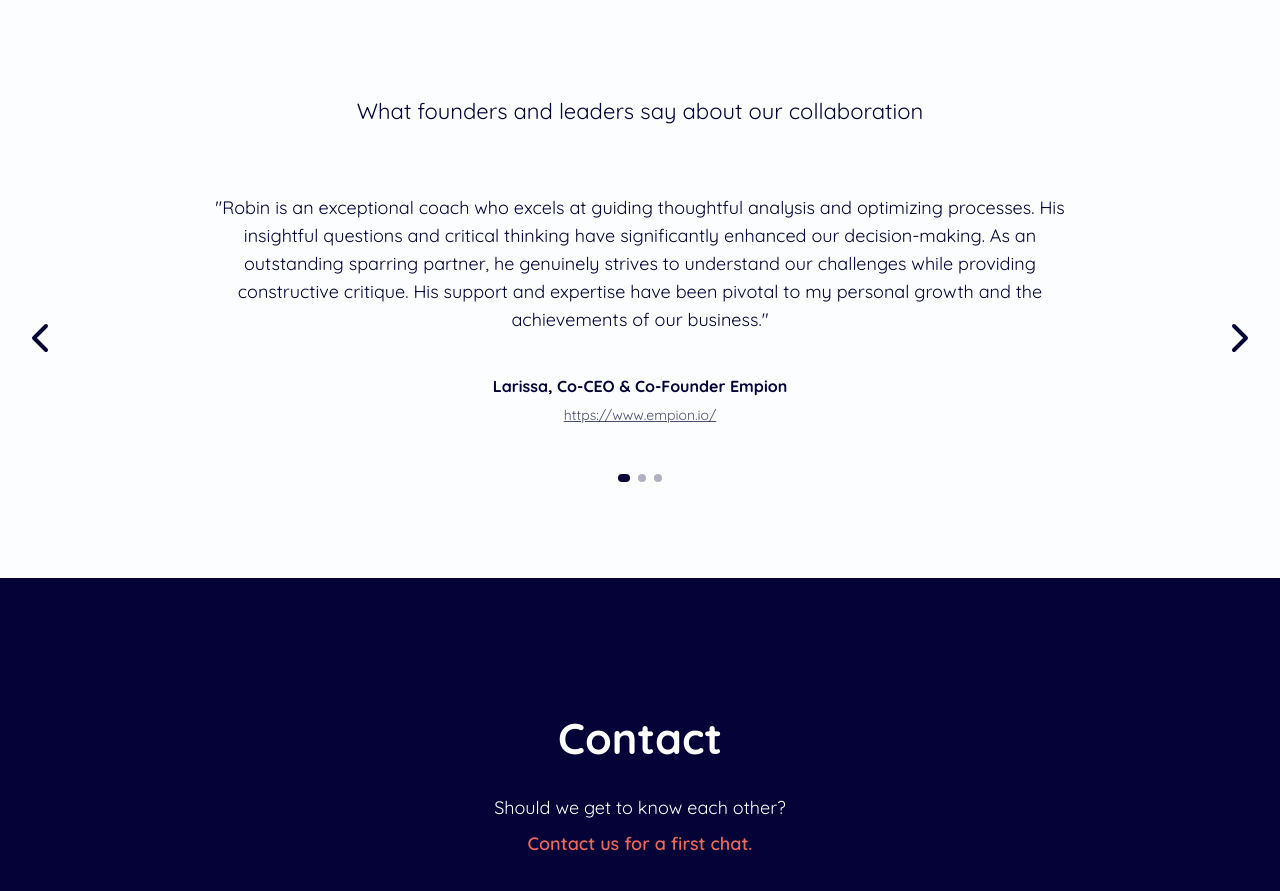
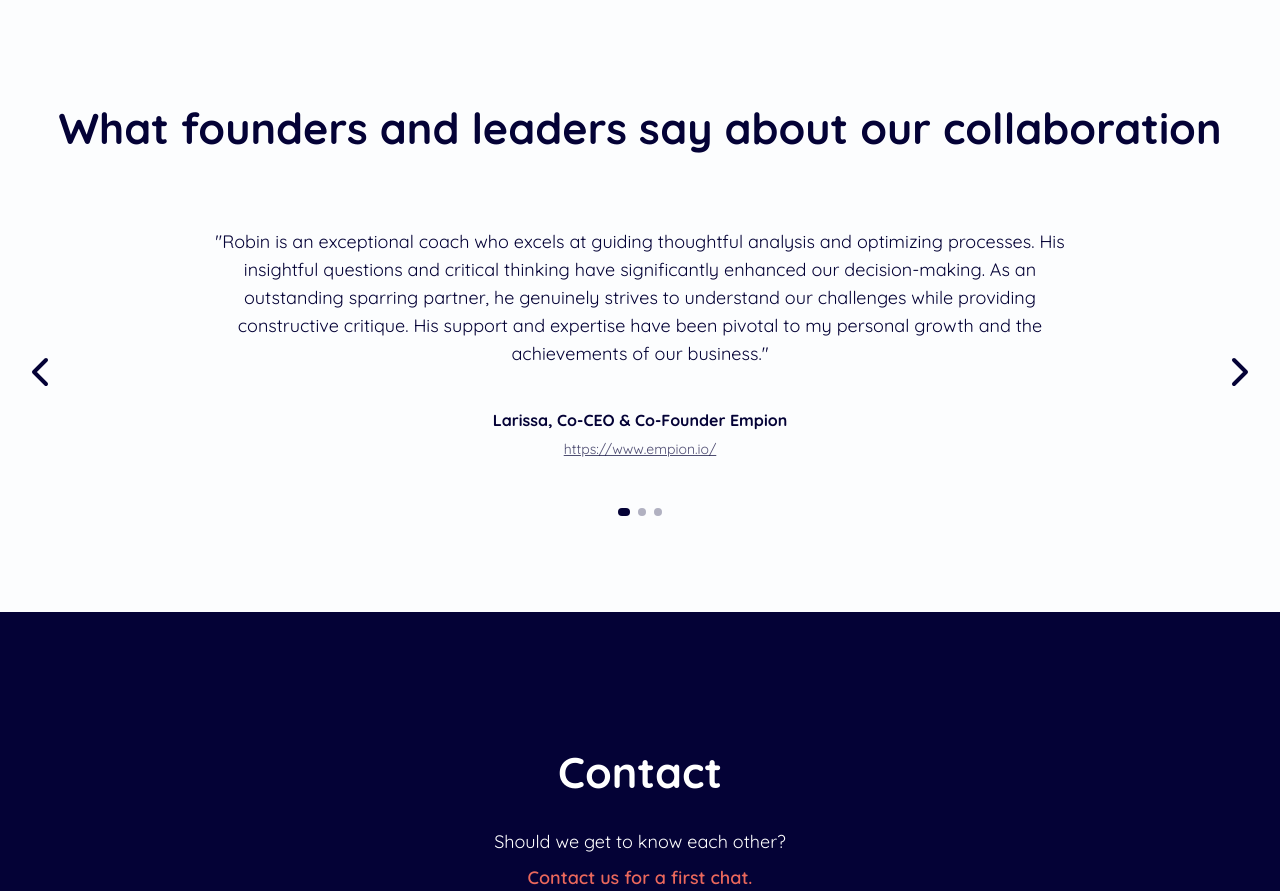
Before and after one commit to RoKCode-Hub/howto-venture, a React (Vite) app: page / in a window 1280 px wide. Shown: the part 3029-3920 px from the top of the page. Built offline with nearby package versions, Linux system fonts and the light colour scheme; the HTML template or start-up script is replaced by a standard one.

Commit message:
Refactor: Make testimonial headline bigger

```diff
--- a/src/components/TestimonialSlider.tsx
+++ b/src/components/TestimonialSlider.tsx
@@ -54,7 +54,7 @@ const TestimonialSlider = () => {
   return (
     <section className="py-24 bg-secondary/20 relative">
       <div className="container mx-auto px-6">
-        <h2 className="text-[22px] font-quicksand font-normal text-center mb-16 text-navy-dark leading-relaxed">
+        <h2 className="text-[43px] font-quicksand font-bold text-center mb-16 text-navy-dark leading-relaxed">
           What founders and leaders say about our collaboration
         </h2>
 
```
